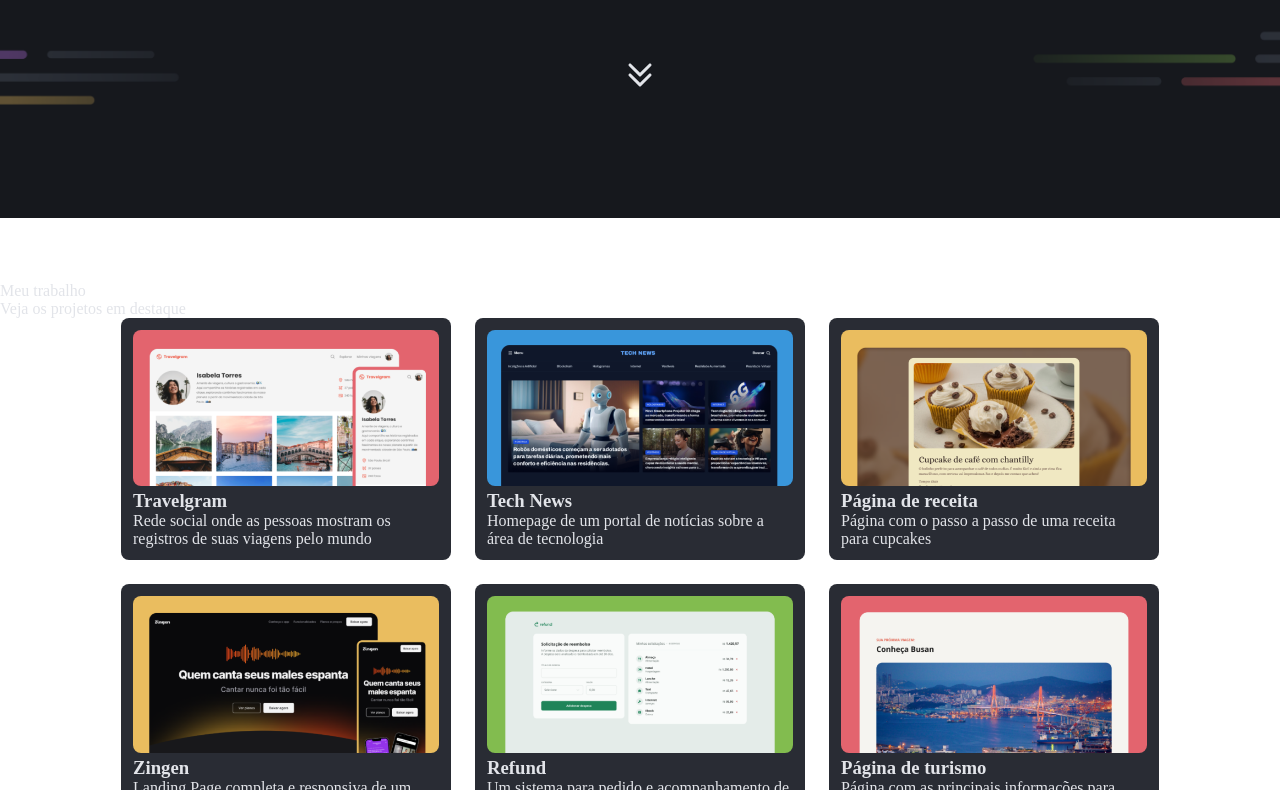
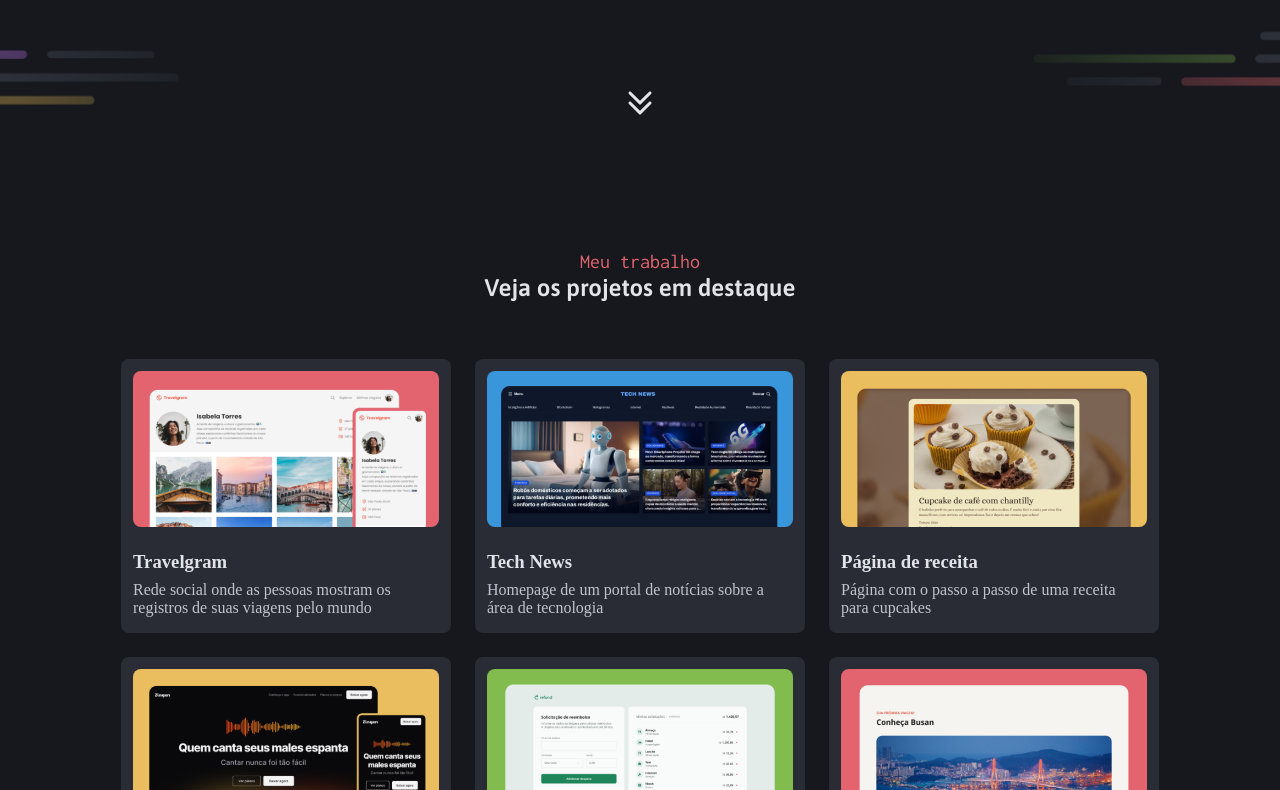
Before and after one commit to LeBrandao/portfolio-dev, a plain HTML site: page index.html in a window 1280 px wide. Shown: the part 446-1236 px from the top of the page. Drawn offline with Linux system fonts and the light colour scheme.

Commit message:
done section works

```diff
--- a/index.html
+++ b/index.html
@@ -62,9 +62,11 @@
         </div>
     </header>
 
-    <main id="work" class="container">
-        <span>Meu trabalho</span>
-        <p>Veja os projetos em destaque</p>
+    <main class="container">
+        <div class="title">
+            <span>Meu trabalho</span>
+            <p>Veja os projetos em destaque</p>
+        </div>
         <section id="works">
             <div class="center">
                 <div>
--- a/styles/global.css
+++ b/styles/global.css
@@ -78,7 +78,7 @@ img {
 
 .pills {
     gap: 1rem;
-    margin-block: 5rem;
+    margin-block: 5.875rem;
     justify-content: center;
 }
 
@@ -97,8 +97,26 @@ img {
     text-align: center;
 
     & .arrow-down {
-        margin-bottom: 3.75rem;
         color: var(--gray-400);
+    }
+}
+
+main {
+    background-color: var(--gray-200);
+}
+
+.title {
+    text-align: center;
+    margin-bottom: 3.5rem;
+
+    & span {
+        color: var(--red);
+        font: var(--text-subtitle);
+    }
+
+    & p {
+        color: var(--gray-600);
+        font: var(--title-md);
     }
 }
 
@@ -106,7 +124,6 @@ img {
     display: flex;
     gap: 1.5rem;
     flex-wrap: wrap;
-    margin-bottom: 5rem;
     max-width: 1140px;
     justify-content: center;
     margin: auto;
@@ -116,10 +133,20 @@ img {
         background-color: var(--gray-300);
         border-radius: .5rem;
         padding: .75rem;
+        padding-bottom: 1rem;
 
     }
 
     & img {
         border-radius: .5rem;
+        margin-bottom: 1.25rem;
+    }
+
+    & h3 {
+        margin-bottom: .5rem;
+    }
+
+    & p {
+        color: var(--gray-500);
     }
 }
--- a/styles/layout.css
+++ b/styles/layout.css
@@ -1,4 +1,3 @@
 .container {
-    overflow: auto;
     padding-block: 4rem;
 }
```
